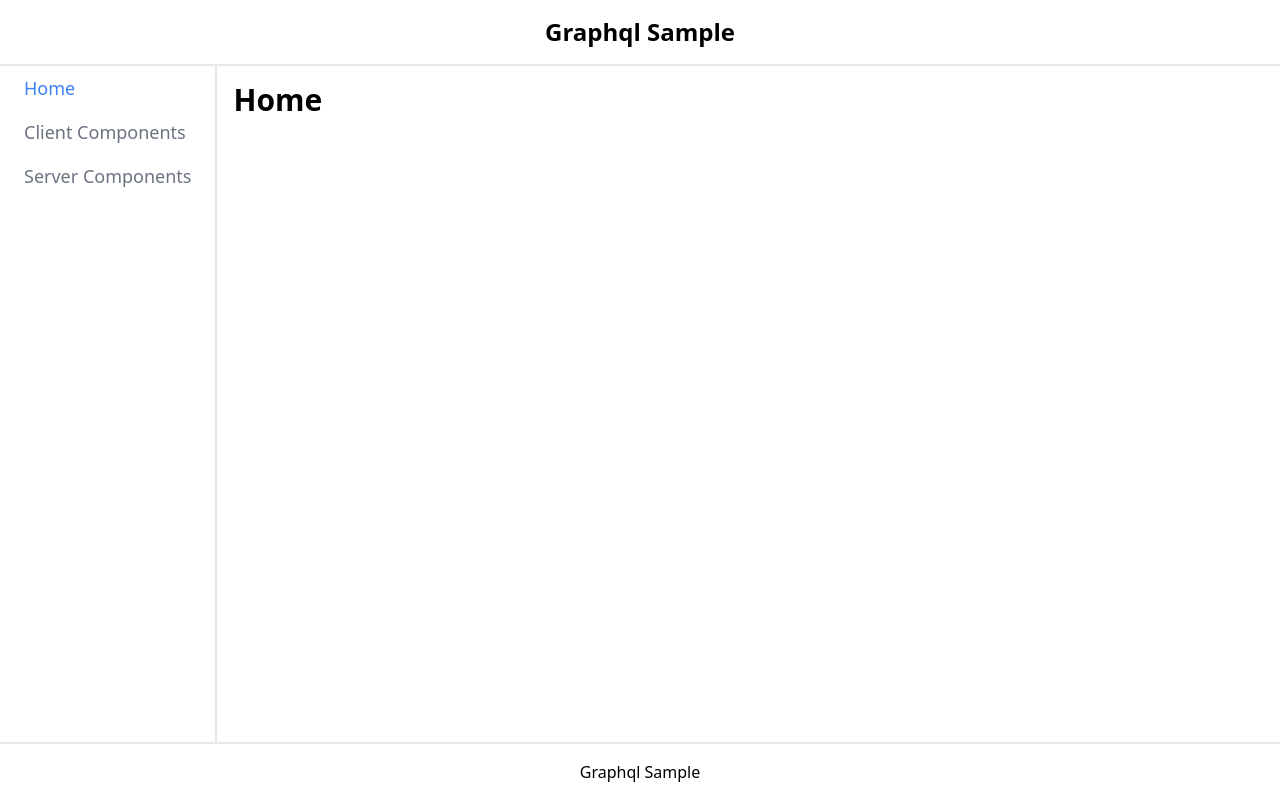
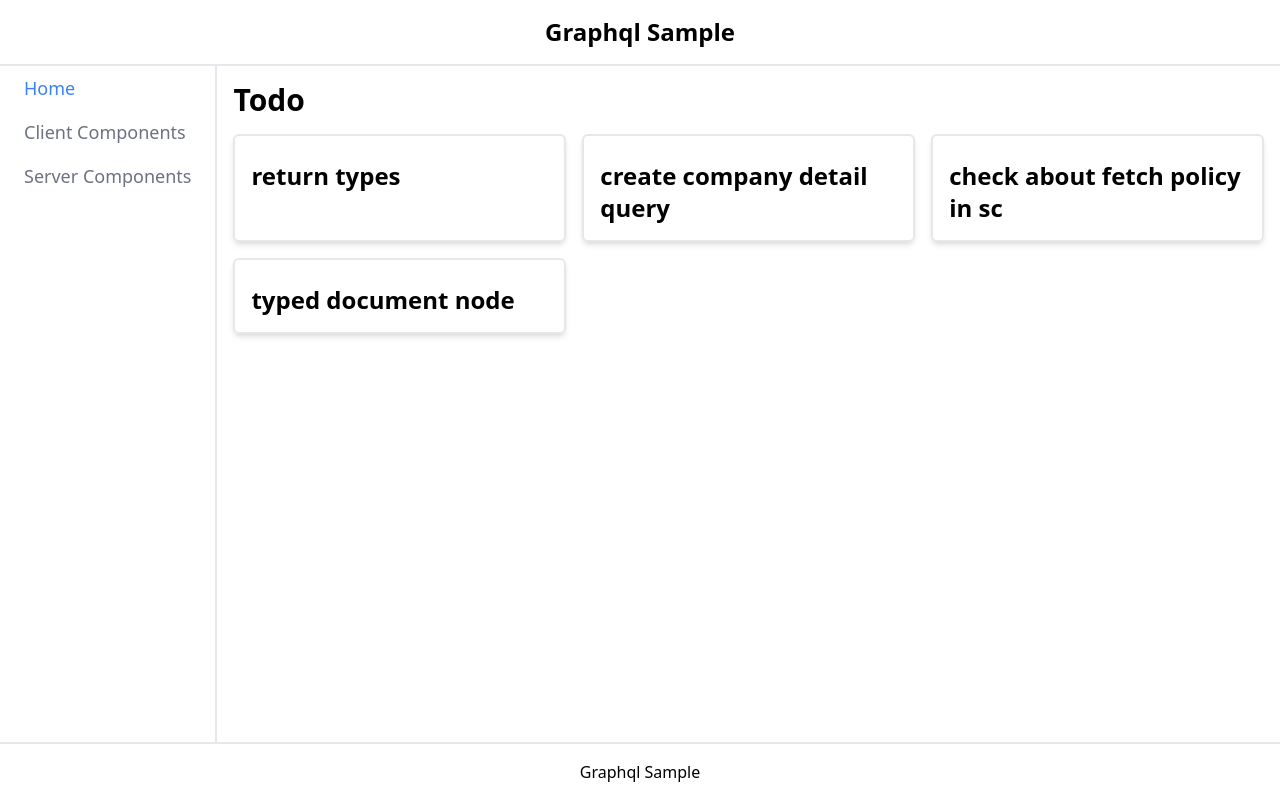
Before and after one commit to taro-28/gql-sample-web, a Next.js app: page / in a window 1280 px wide. Built offline with nearby package versions, Linux system fonts and the light colour scheme.

Commit message:
add todos

```diff
--- a/src/app/page.tsx
+++ b/src/app/page.tsx
@@ -1,9 +1,22 @@
+import { Card } from '@/components/Card'
 import { PageTitle } from '@/components/PageTitle'
+
+const todos = [
+  'return types',
+  'create company detail query',
+  'check about fetch policy in sc',
+  'typed document node',
+]
 
 export default function Home() {
   return (
     <div className='w-full space-y-4'>
-      <PageTitle>Home</PageTitle>
+      <PageTitle>Todo</PageTitle>
+      <div className='grid grid-cols-3 gap-4'>
+        {todos.map((todo) => (
+          <Card content={todo} key={todo} title='' />
+        ))}
+      </div>
     </div>
   )
 }
--- a/src/components/Card.tsx
+++ b/src/components/Card.tsx
@@ -7,7 +7,7 @@ type Props = {
 
 export const Card = ({ title, content, className, ...props }: Props) => {
   return (
-    <div className={clsx(className, 'space-y-2 rounded-md border-2 p-4')} {...props}>
+    <div className={clsx(className, 'space-y-2 rounded-md border-2 p-4 shadow-md')} {...props}>
       <div className='text-xl'>{title}</div>
       <div className='text-2xl font-bold'>{content}</div>
     </div>
```
